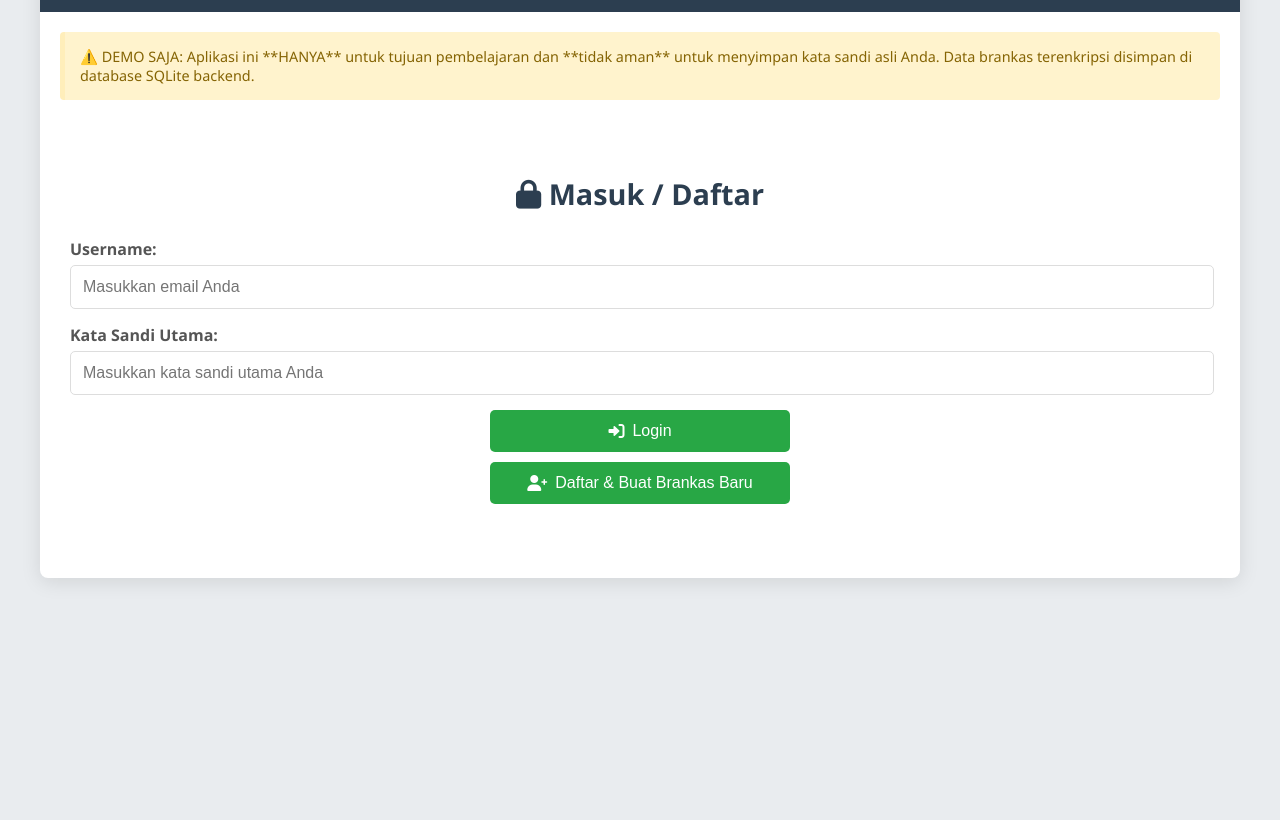
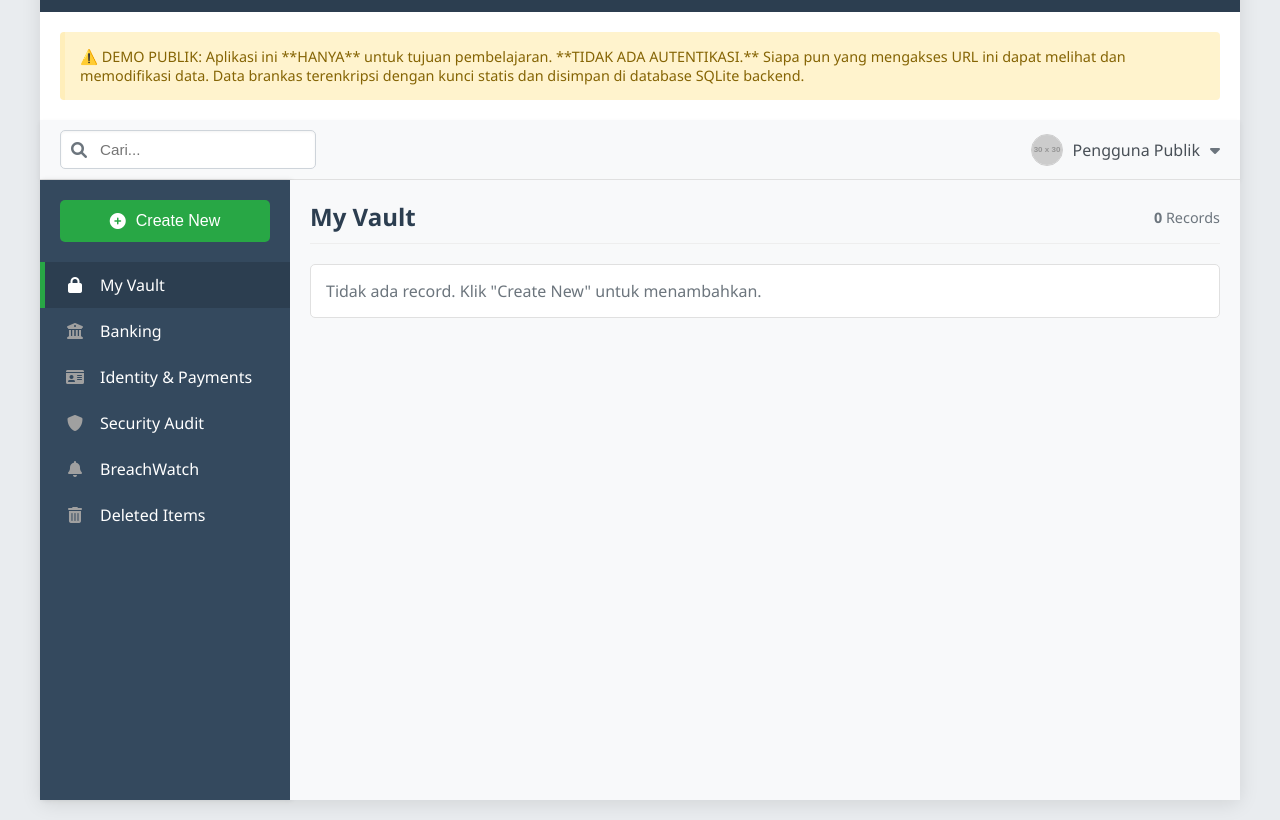
Before and after one commit to NaufalAkbar04/pusdatik, a plain HTML site: page index.html in a window 1280 px wide. Shown: the part 82-902 px from the top of the page. Before the commit the page ends 800 px from the top, so only its background shows below. Drawn offline with Linux system fonts and the light colour scheme; files that its build step writes are made by us from their sources; placeholder pictures from the web are drawn by us.

Commit message:
Update index.html

```diff
--- a/index.html
+++ b/index.html
@@ -3,7 +3,7 @@
 <head>
     <meta charset="UTF-8">
     <meta name="viewport" content="width=device-width, initial-scale=1.0">
-    <title>SATRIA - Manajemen Kata Sandi (Demo Pro)</title>
+    <title>SATRIA - Manajemen Kata Sandi (Demo Publik)</title>
     <link rel="stylesheet" href="style.css">
     <link rel="stylesheet" href="https://cdnjs.cloudflare.com/ajax/libs/font-awesome/6.0.0-beta3/css/all.min.css">
 </head>
@@ -14,36 +14,20 @@
             <h1>SATRIA</h1>
         </div>
         <p class="warning">
-            ⚠️ DEMO SAJA: Aplikasi ini **HANYA** untuk tujuan pembelajaran dan **tidak aman** untuk menyimpan kata sandi asli Anda.
-            Data brankas terenkripsi disimpan di database SQLite backend.
+            ⚠️ DEMO PUBLIK: Aplikasi ini **HANYA** untuk tujuan pembelajaran.
+            **TIDAK ADA AUTENTIKASI.** Siapa pun yang mengakses URL ini dapat melihat dan memodifikasi data.
+            Data brankas terenkripsi dengan kunci statis dan disimpan di database SQLite backend.
         </p>
 
-        <div id="auth-section">
-            <h2><i class="fas fa-lock"></i> Masuk / Daftar</h2>
-            <div class="input-group">
-                <label for="userEmail">Username:</label>
-                <input type="email" id="userEmail" placeholder="Masukkan email Anda">
-            </div>
-            <div class="input-group">
-                <label for="masterPassword">Kata Sandi Utama:</label>
-                <input type="password" id="masterPassword" placeholder="Masukkan kata sandi utama Anda">
-            </div>
-            <button id="loginBtn"><i class="fas fa-sign-in-alt"></i> Login</button>
-            <button id="registerBtn"><i class="fas fa-user-plus"></i> Daftar & Buat Brankas Baru</button>
-        </div>
-
-        <div id="main-app" style="display: none;">
-            <div class="top-bar">
+        <div id="main-app"> <div class="top-bar">
                 <div class="search-bar">
                     <i class="fas fa-search"></i>
                     <input type="text" id="searchTerm" placeholder="Cari...">
                 </div>
                 <div class="user-info">
                     <img src="https://via.placeholder.com/30" alt="User Avatar" class="user-avatar">
-                    <span id="loggedInUserEmail"></span>
-                    <i class="fas fa-caret-down"></i>
-                    <button id="logoutBtn" class="logout-btn">Logout</button>
-                </div>
+                    <span id="loggedInUserEmail">Pengguna Publik</span> <i class="fas fa-caret-down"></i>
+                    </div>
             </div>
 
             <div class="app-content">
@@ -77,7 +61,7 @@
                             <h2>My Vault</h2>
                             <div class="list-actions">
                                 <span><strong id="recordCount">0</strong> Records</span>
-                                </div>
+                            </div>
                         </div>
                         <ul id="recordList">
                             <li class="empty-list-message">Tidak ada record. Klik "Create New" untuk menambahkan.</li>
@@ -93,11 +77,13 @@
                             </div>
                         </div>
                         <div class="form-body">
-                            <input type="hidden" id="recordId"> <div class="form-group">
+                            <input type="hidden" id="recordId">
+
+                            <div class="form-group">
                                 <label for="formRecordType">Record Type</label>
                                 <select id="formRecordType" disabled>
                                     <option value="login">Login</option>
-                                    </select>
+                                </select>
                             </div>
 
                             <div class="form-group">
```
